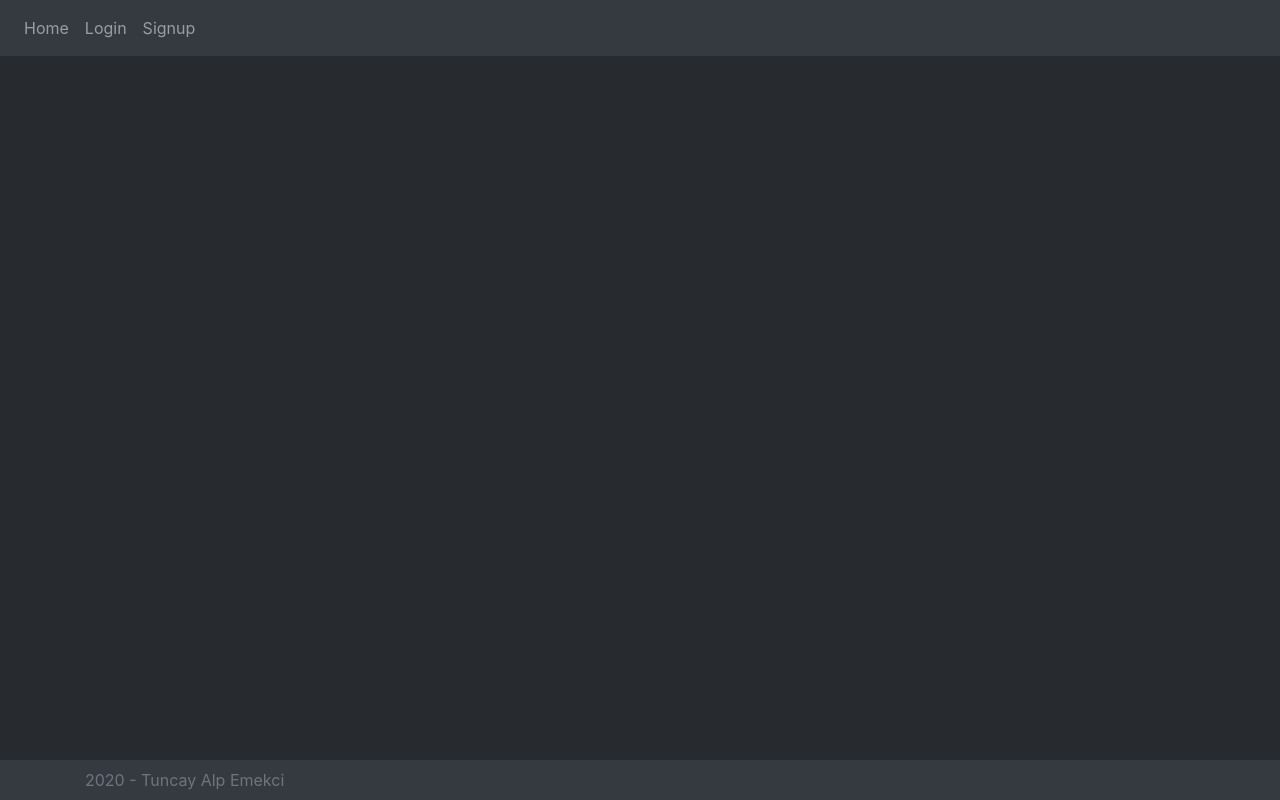
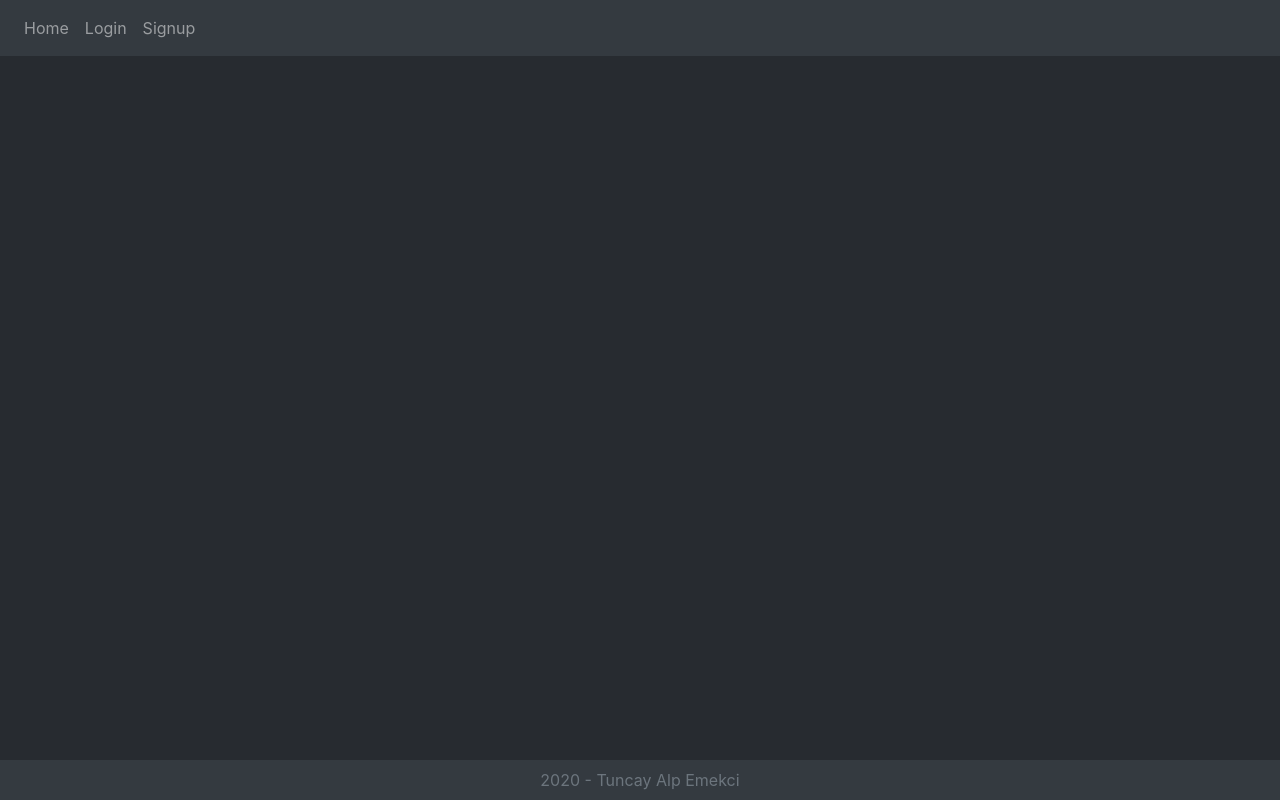
Before and after one commit to tuncayemekci/springboot-with-react, a React (Create React App) app in the folder src/main/webapp/reactjs/: page /profile in a window 1280 px wide. Built offline with nearby package versions, Linux system fonts and the light colour scheme.

Commit message:
Bootstrap
Some fixes

```diff
--- a/src/main/webapp/reactjs/src/components/Footer.js
+++ b/src/main/webapp/reactjs/src/components/Footer.js
@@ -6,7 +6,7 @@ class Footer extends React.Component {
         return(
             <Navbar fixed="bottom" bg="dark" variant="dark">
                 <Container>
-                    <Col lg={12} className="test-center text-muted">
+                    <Col lg={12} className="text-center text-muted">
                         <div>2020 - Tuncay Alp Emekci</div>
                     </Col>
                 </Container>
--- a/src/main/webapp/reactjs/src/components/Profile.js
+++ b/src/main/webapp/reactjs/src/components/Profile.js
@@ -21,7 +21,7 @@ class Profile extends React.Component {
         const text = this.state.email == '' ? '' : `Email: ${this.state.email}`;
 
         return(
-            <div>
+            <div class="text-center">
                 <label className="bg-dark text-white">{text}</label>
             </div>
         )
```
